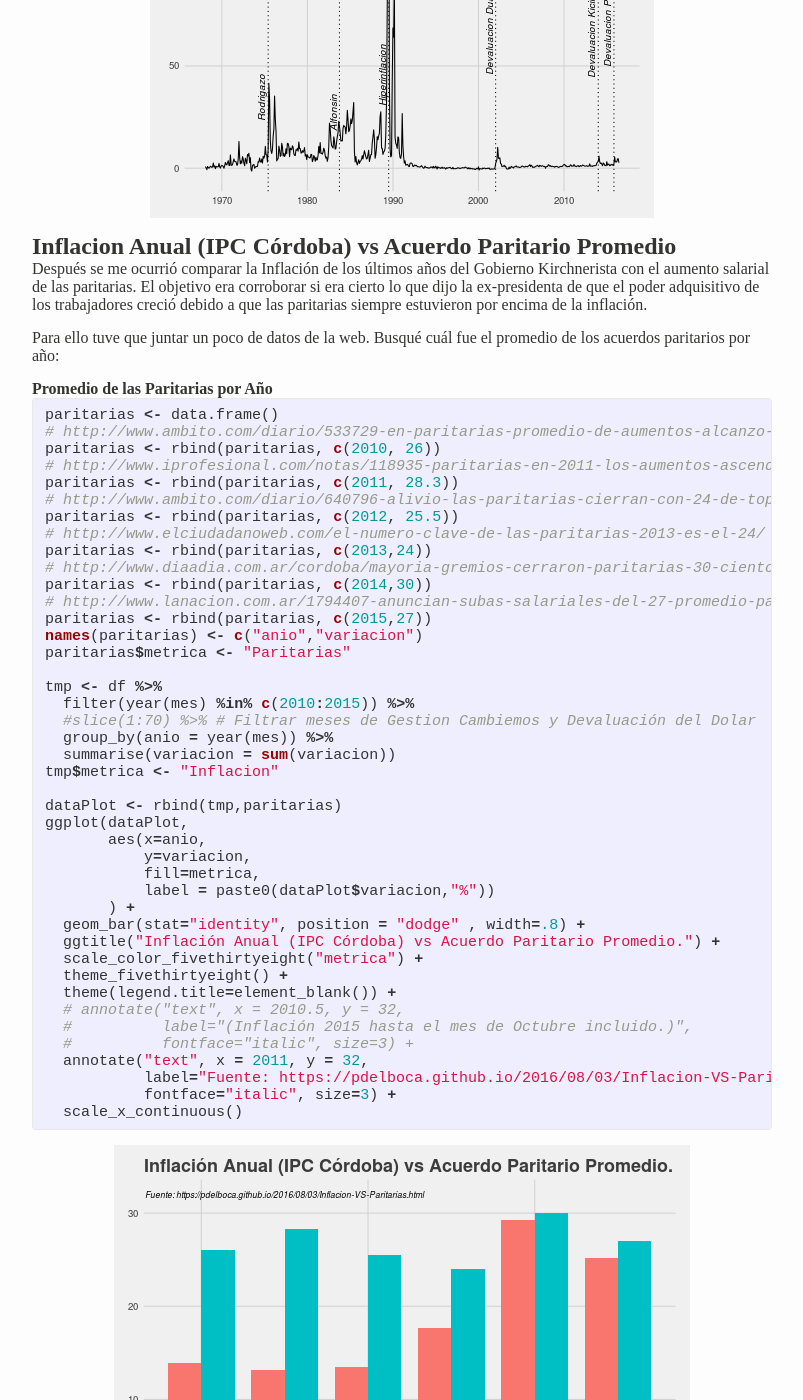
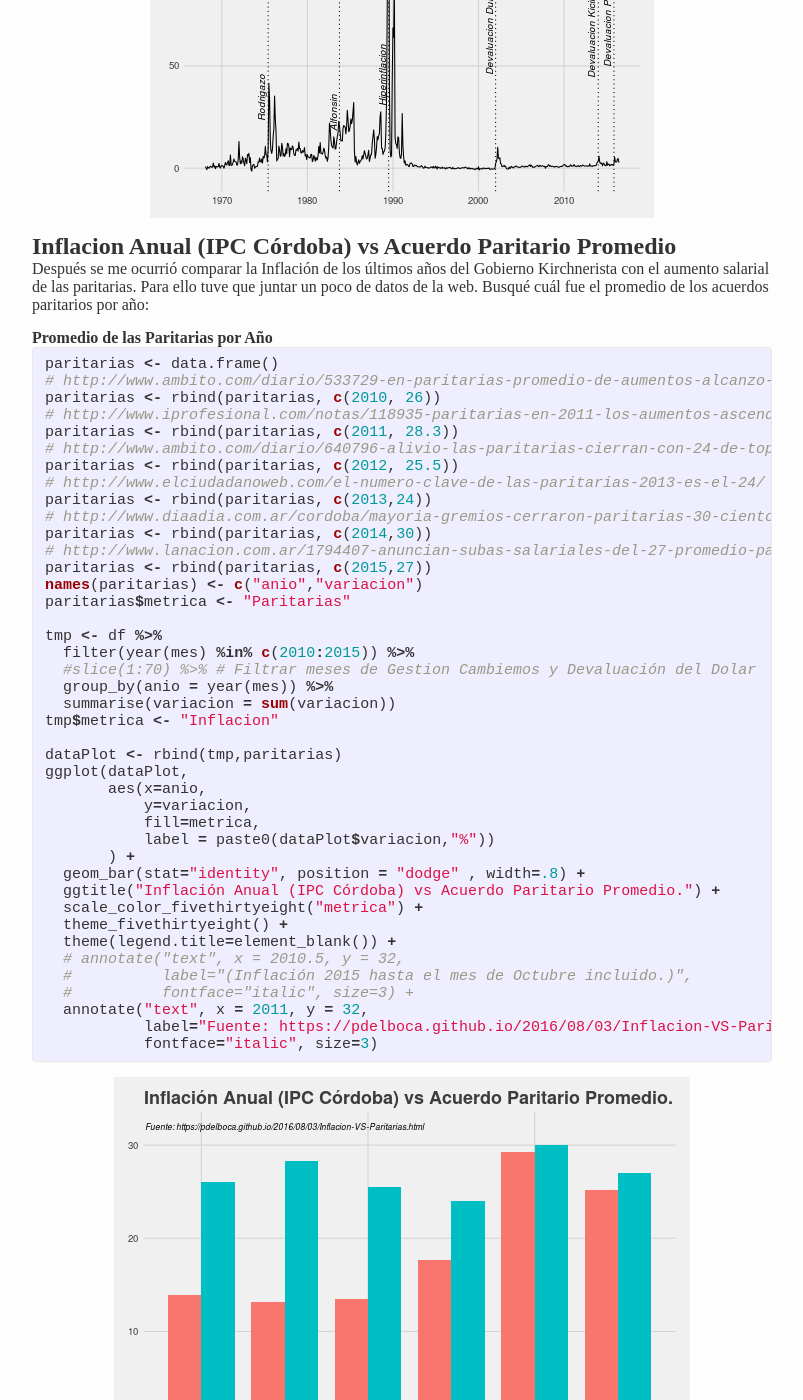
Before and after one commit to pdelboca/pdelboca.github.io, a Jekyll site: the page built from _posts/2016-08-03-Inflacion-VS-Paritarias.md, in a window 1280 px wide and 1400 px high, scrolled down 930 px. Shown: the whole window, without its empty margins (238-1041 px from the left). Built offline with Jekyll 4.4.1, drawn with Linux system fonts in a browser that asks for light colours.

Commit message:
Text edit

```diff
--- a/_posts/2016-08-03-Inflacion-VS-Paritarias.md
+++ b/_posts/2016-08-03-Inflacion-VS-Paritarias.md
@@ -40,9 +40,7 @@
 <img src="/figs/2016-08-03-Inflacion-VS-Paritarias/unnamed-chunk-2-1.png" title="center" alt="center" style="display: block; margin: auto;" />
 
 ## Inflacion Anual (IPC Córdoba) vs Acuerdo Paritario Promedio
-Después se me ocurrió comparar la Inflación de los últimos años del Gobierno Kirchnerista con el aumento salarial de las paritarias. El objetivo era corroborar si era cierto lo que dijo la ex-presidenta de que el poder adquisitivo de los trabajadores creció debido a que las paritarias siempre estuvieron por encima de la inflación.
-
-Para ello tuve que juntar un poco de datos de la web. Busqué cuál fue el promedio de los acuerdos paritarios por año:
+Después se me ocurrió comparar la Inflación de los últimos años del Gobierno Kirchnerista con el aumento salarial de las paritarias. Para ello tuve que juntar un poco de datos de la web. Busqué cuál fue el promedio de los acuerdos paritarios por año:
 
 #### Promedio de las Paritarias por Año
 
@@ -87,8 +85,7 @@
   #          fontface="italic", size=3) +
   annotate("text", x = 2011, y = 32,
            label="Fuente: https://pdelboca.github.io/2016/08/03/Inflacion-VS-Paritarias.html",
-           fontface="italic", size=3) +
-  scale_x_continuous()
+           fontface="italic", size=3)
 {% endhighlight %}
 
 <img src="/figs/2016-08-03-Inflacion-VS-Paritarias/unnamed-chunk-3-1.png" title="center" alt="center" style="display: block; margin: auto;" />
```
Also changed, not shown: _R/2016-08-03-Inflacion-VS-Paritarias.Rmd (+2 -5 lines).
